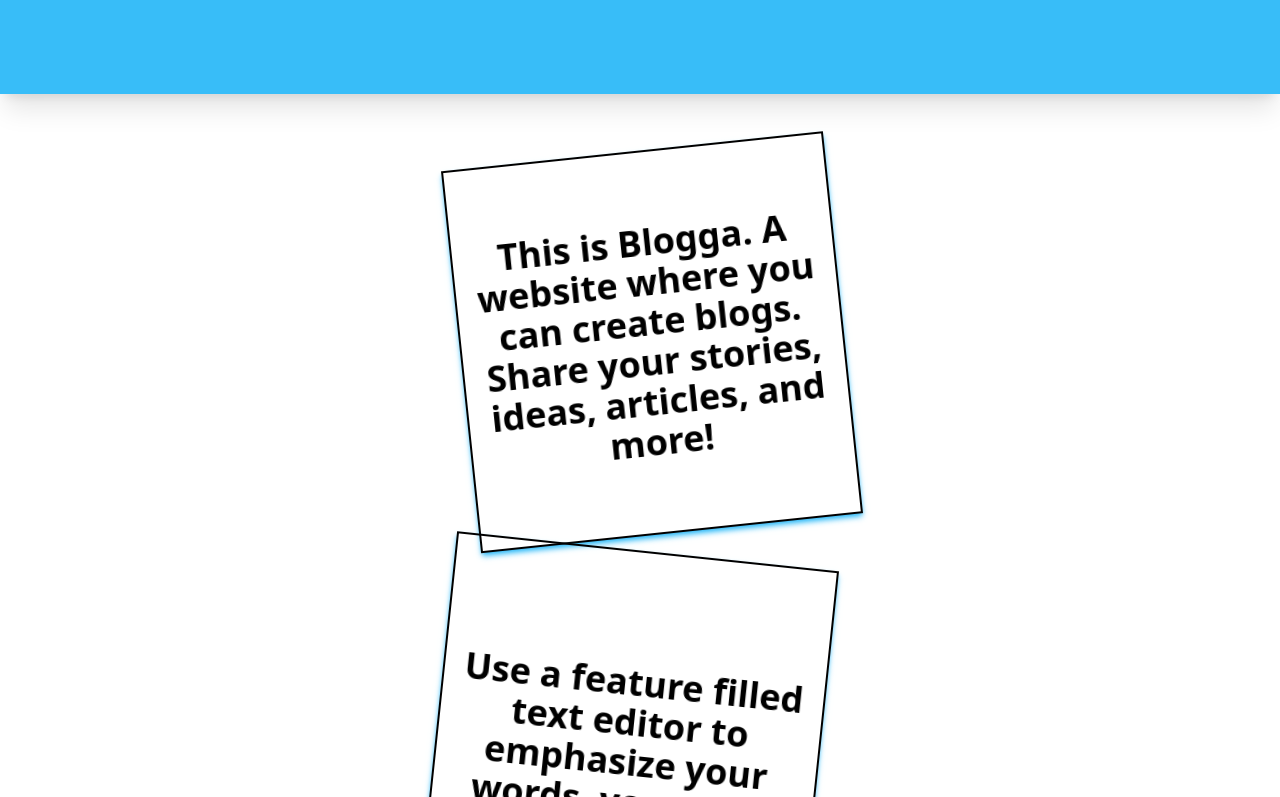
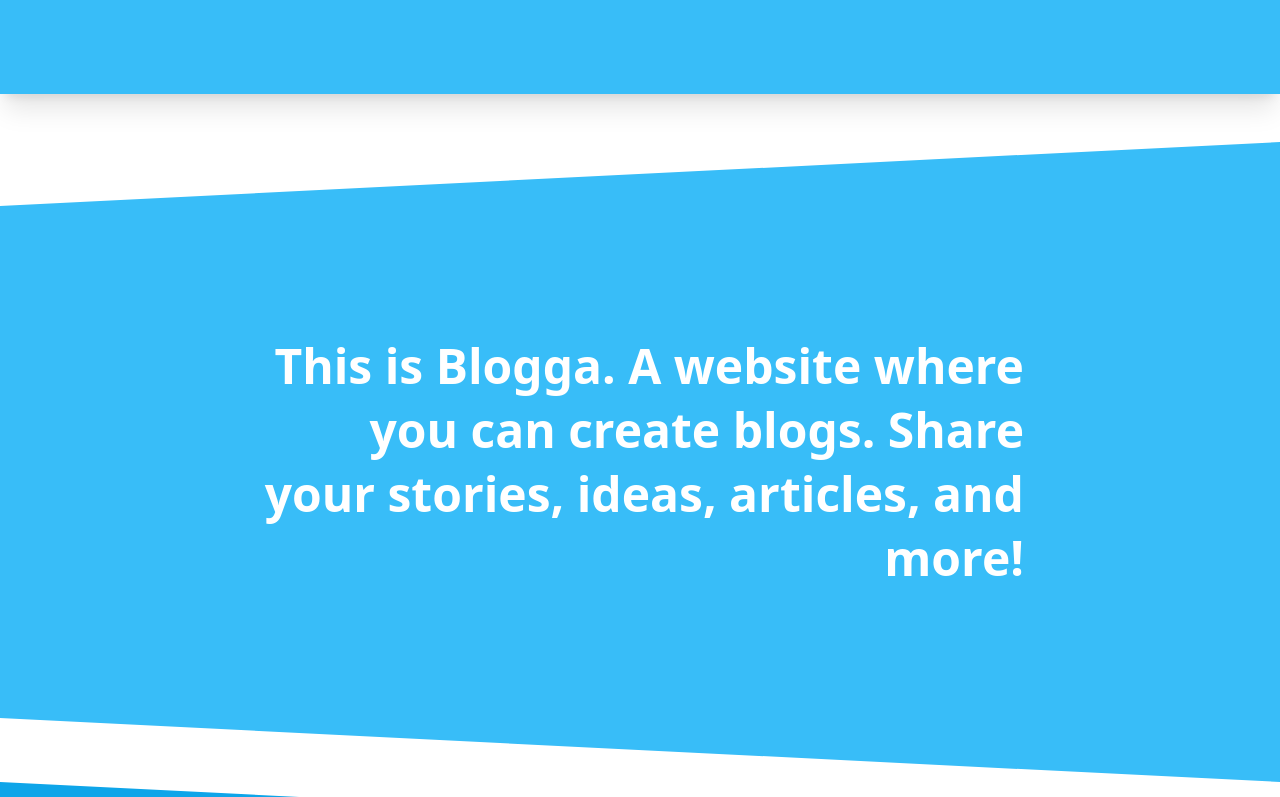
Before and after one commit to suzuhe481/blogga-frontend, a React (Vite) app: page / in a window 1280 px wide. Shown: the part 643-1440 px from the top of the page. Built offline with nearby package versions, Linux system fonts and the light colour scheme; no server answers.

Commit message:
Adds clip path to each card. Changing bg color as index grows

```diff
--- a/src/components/PageComponents/Welcome/Card.tsx
+++ b/src/components/PageComponents/Welcome/Card.tsx
@@ -4,22 +4,36 @@ type CardTypes = {
 };
 
 const Card = ({ cardData, index }: CardTypes) => {
-  var containerClasses = "relative flex h-full desktop:justify-center ";
-  var cardClasses =
-    "flex text-center hover:[animation-play-state:paused] m-2 justify-center items-center border-2 border-black size-48 shadow-sky-400 shadow-md desktop:size-96 ";
+  const bgColors = [
+    "bg-sky-400",
+    "bg-sky-500",
+    "bg-sky-600",
+    "bg-sky-700",
+    "bg-sky-800",
+    "bg-sky-900",
+  ];
 
+  // Base container classes
+  var containerClasses =
+    "flex flex-col justify-center items-center text-white w-screen p-2 py-8 text-3xl leading-8 desktop:text-[3rem] desktop:leading-[4rem] min-h-[20rem] desktop:min-h-[40rem] ";
+
+  var cardClasses = "w-[90vw] desktop:w-[60vw] bg-sky";
+
+  // Depending on index,
+  // Adds item direction, clip path, and text align direction
   if (index % 2 === 0) {
-    cardClasses += "animate-float-left ml-8 ";
-
-    containerClasses += "justify-start";
+    containerClasses +=
+      "items-end clip-trapezoid-right desktop:clip-trapezoid-right-large text-right ";
   } else {
-    cardClasses += "animate-float-right mr-8 ";
-
-    containerClasses += "justify-end";
+    containerClasses +=
+      "items-start clip-trapezoid-left desktop:clip-trapezoid-left-large text-left ";
   }
 
+  // Adds a darker background color as the index gets higher
+  containerClasses += bgColors[index];
+
   return (
-    <div key={index} className={containerClasses}>
+    <div className={containerClasses}>
       <div className={cardClasses}>{cardData}</div>
     </div>
   );
```
